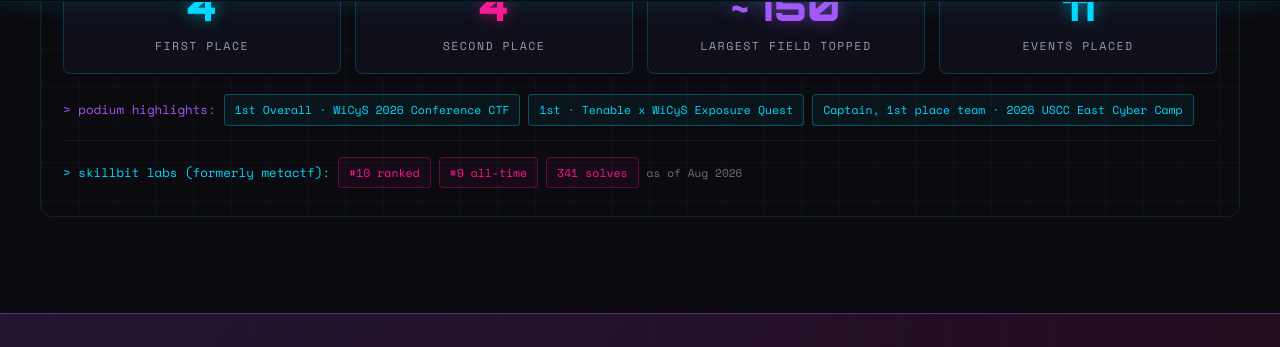
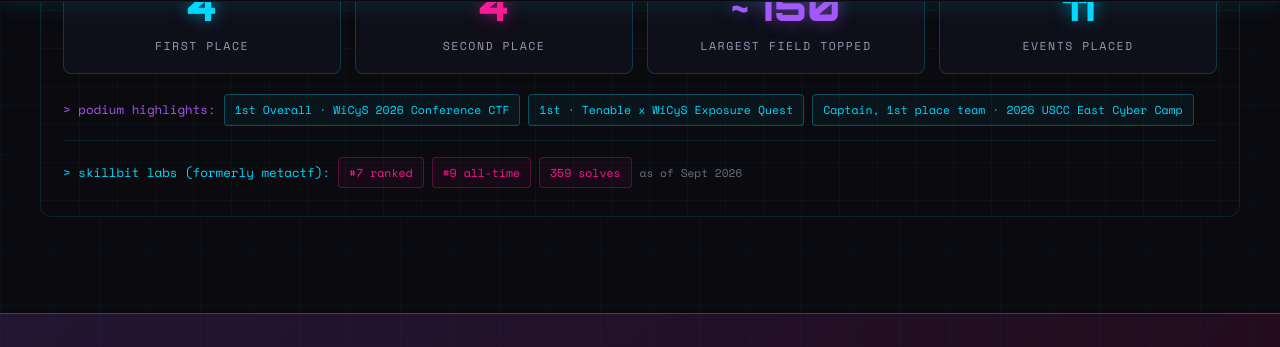
Before and after one commit to Aeronique/aerobytes-site, a Jekyll site: the page built from index.html, in a window 1280 px wide and 900 px high, scrolled down 1536 px. Shown: the part 96-443 px from the top of the window. Built offline with Jekyll 4.4.1, drawn with Linux system fonts in a browser that asks for light colours.

Commit message:
Update index.html

```diff
--- a/index.html
+++ b/index.html
@@ -89,10 +89,10 @@
 
                 <div class="ctfr-platform">
                     <span class="ctfr-plat-label">&gt; skillbit labs (formerly metactf):</span>
-                    <span class="ctfr-tag ctfr-tag-pink">#10 ranked</span>
+                    <span class="ctfr-tag ctfr-tag-pink">#7 ranked</span>
                     <span class="ctfr-tag ctfr-tag-pink">#9 all-time</span>
-                    <span class="ctfr-tag ctfr-tag-pink">341 solves</span>
-                    <span class="ctfr-asof">as of Aug 2026</span>
+                    <span class="ctfr-tag ctfr-tag-pink">359 solves</span>
+                    <span class="ctfr-asof">as of Sept 2026</span>
                 </div>
             </div>
         </div>
```
